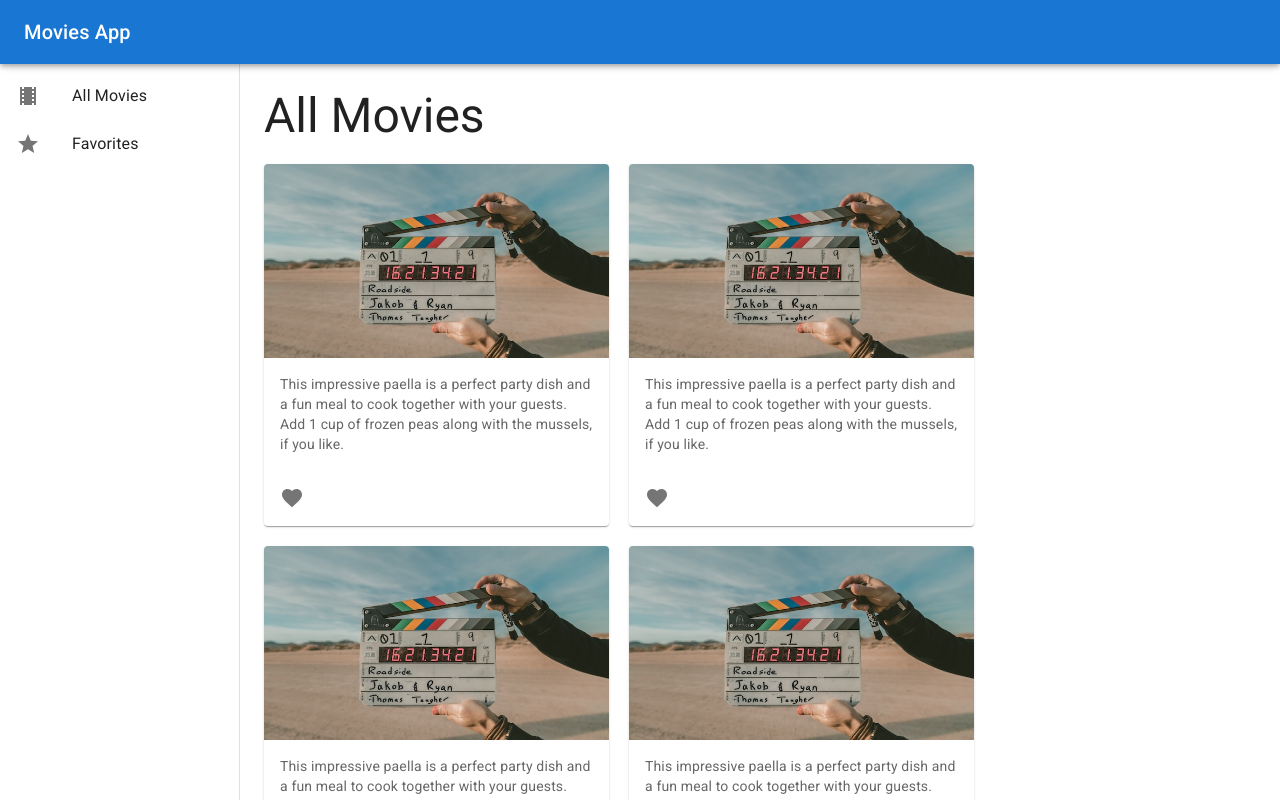
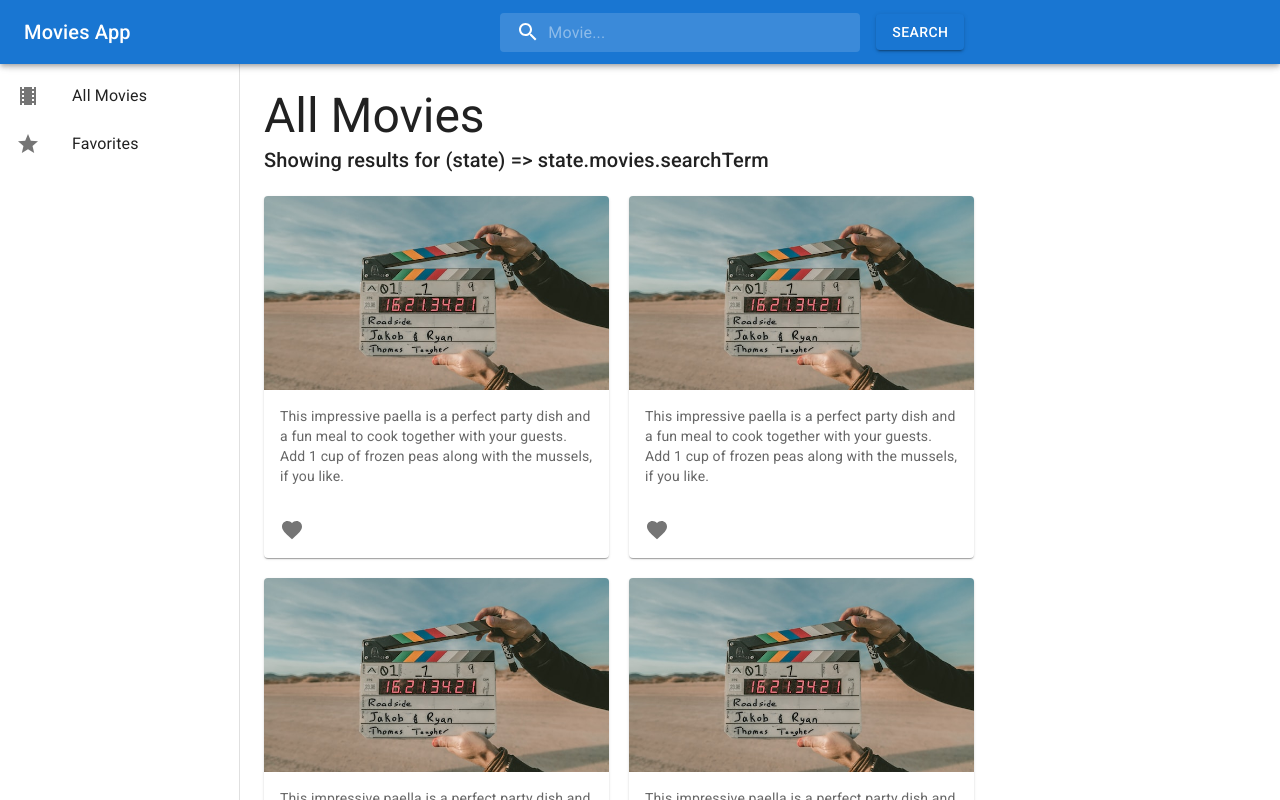
Before and after one commit to aygunbyr/movies-app-react, a React (Create React App) app: page /movies in a window 1280 px wide. Shown: the top 800 px of the page. Built offline with nearby package versions, Linux system fonts and the light colour scheme.

Commit message:
build(deps): redux

```diff
--- a/package.json
+++ b/package.json
@@ -8,6 +8,7 @@
     "@fontsource/roboto": "^5.0.8",
     "@mui/icons-material": "^5.14.11",
     "@mui/material": "^5.14.11",
+    "@reduxjs/toolkit": "^1.9.6",
     "@testing-library/jest-dom": "^5.17.0",
     "@testing-library/react": "^13.4.0",
     "@testing-library/user-event": "^13.5.0",
@@ -17,6 +18,7 @@
     "@types/react-dom": "^18.2.8",
     "react": "^18.2.0",
     "react-dom": "^18.2.0",
+    "react-redux": "^8.1.3",
     "react-router-dom": "^6.16.0",
     "react-scripts": "5.0.1",
     "typescript": "^4.9.5",
--- a/src/index.tsx
+++ b/src/index.tsx
@@ -11,6 +11,8 @@ import '@fontsource/roboto/300.css';
 import '@fontsource/roboto/400.css';
 import '@fontsource/roboto/500.css';
 import '@fontsource/roboto/700.css';
+import { Provider } from 'react-redux';
+import { store } from './redux/store';
 
 import { MoviesLayout } from './layouts/MoviesLayout/MoviesLayout';
 import Movies from './pages/Movies/Movies';
@@ -27,7 +29,9 @@ const router = createBrowserRouter(
 );
 
 createRoot(document.getElementById('root') as HTMLElement).render(
-  <RouterProvider router={router} />
+  <Provider store={store}>
+    <RouterProvider router={router} />
+  </Provider>
 );
 
 // If you want to start measuring performance in your app, pass a function
--- a/src/layouts/MoviesLayout/MoviesLayout.tsx
+++ b/src/layouts/MoviesLayout/MoviesLayout.tsx
@@ -1,3 +1,4 @@
+import { useState } from 'react';
 import { Outlet, Link } from 'react-router-dom';
 import Box from '@mui/material/Box';
 import Drawer from '@mui/material/Drawer';
@@ -12,6 +13,12 @@ import ListItemIcon from '@mui/material/ListItemIcon';
 import ListItemText from '@mui/material/ListItemText';
 import LocalMoviesIcon from '@mui/icons-material/LocalMovies';
 import StarIcon from '@mui/icons-material/Star';
+import { styled, alpha } from '@mui/material/styles';
+import InputBase from '@mui/material/InputBase';
+import SearchIcon from '@mui/icons-material/Search';
+import Button from '@mui/material/Button';
+import { useAppDispatch } from '../../redux/hooks';
+import { setSearchTerm } from '../../redux/features/movies/moviesSlice';
 
 const drawerWidth = 240;
 
@@ -28,7 +35,59 @@ const menu = [
   },
 ];
 
+const Search = styled('div')(({ theme }) => ({
+  position: 'relative',
+  borderRadius: theme.shape.borderRadius,
+  backgroundColor: alpha(theme.palette.common.white, 0.15),
+  '&:hover': {
+    backgroundColor: alpha(theme.palette.common.white, 0.25),
+  },
+  marginRight: theme.spacing(2),
+  marginLeft: 0,
+  width: '100%',
+  [theme.breakpoints.up('sm')]: {
+    marginLeft: theme.spacing(3),
+    width: 'auto',
+  },
+}));
+
+const StyledInputBase = styled(InputBase)(({ theme }) => ({
+  color: 'inherit',
+  '& .MuiInputBase-input': {
+    padding: theme.spacing(1, 1, 1, 0),
+    // vertical padding + font size from searchIcon
+    paddingLeft: `calc(1em + ${theme.spacing(4)})`,
+    transition: theme.transitions.create('width'),
+    width: '100%',
+    [theme.breakpoints.up('md')]: {
+      width: '20ch',
+    },
+  },
+}));
+
+const SearchIconWrapper = styled('div')(({ theme }) => ({
+  padding: theme.spacing(0, 2),
+  height: '100%',
+  position: 'absolute',
+  pointerEvents: 'none',
+  display: 'flex',
+  alignItems: 'center',
+  justifyContent: 'center',
+}));
+
 export const MoviesLayout = () => {
+  const [searchText, setSearchText] = useState('');
+
+  const dispatch = useAppDispatch();
+
+  const handleSearchTextChange = (e: React.ChangeEvent<HTMLInputElement>) => {
+    setSearchText(e.target.value);
+  };
+
+  const handleSearchTextSubmit = async () => {
+    await dispatch(setSearchTerm(searchText));
+  };
+
   return (
     <Box sx={{ display: 'flex' }}>
       <CssBaseline />
@@ -40,6 +99,21 @@ export const MoviesLayout = () => {
           <Typography variant="h6" noWrap component="div">
             Movies App
           </Typography>
+          <Search style={{ marginLeft: '30%' }}>
+            <SearchIconWrapper>
+              <SearchIcon />
+            </SearchIconWrapper>
+            <StyledInputBase
+              placeholder="Movie..."
+              inputProps={{ 'aria-label': 'search' }}
+              onChange={handleSearchTextChange}
+              value={searchText}
+              style={{ width: '360px' }}
+            />
+          </Search>
+          <Button variant="contained" onClick={handleSearchTextSubmit}>
+            Search
+          </Button>
         </Toolbar>
       </AppBar>
       <Drawer
@@ -58,10 +132,11 @@ export const MoviesLayout = () => {
           <List>
             {menu.map((item, index) => (
               <Link
+                key={index}
                 to={item.path}
                 style={{ textDecoration: 'none', color: 'inherit' }}
               >
-                <ListItem key={index} disablePadding>
+                <ListItem disablePadding>
                   <ListItemButton>
                     <ListItemIcon>{item.icon}</ListItemIcon>
                     <ListItemText primary={item.label} />
--- a/src/pages/Movies/Movies.tsx
+++ b/src/pages/Movies/Movies.tsx
@@ -1,10 +1,23 @@
 import { Box, Typography } from '@mui/material';
 import { MovieCard } from '../../components/MovieCard/MovieCard';
+import { useAppSelector } from '../../redux/hooks';
+import { selectSearchTerm } from '../../redux/features/movies/moviesSlice';
 
 const Movies = () => {
+  const searchTerm = useAppSelector((state) => selectSearchTerm);
+
   return (
     <div>
       <Typography variant="h3">All Movies</Typography>
+      {searchTerm ? (
+        <Typography variant="h6">
+          {`Showing results for ${searchTerm}`}
+        </Typography>
+      ) : (
+        <Typography variant="h6">
+          Search for movies to show movies...
+        </Typography>
+      )}
       <Box
         style={{ display: 'flex', flexWrap: 'wrap', gap: 20, marginTop: 20 }}
       >
--- /dev/null
+++ b/src/redux/features/movies/moviesSlice.ts
@@ -0,0 +1,32 @@
+import { createSlice } from '@reduxjs/toolkit';
+import type { PayloadAction } from '@reduxjs/toolkit';
+import type { RootState } from '../../store';
+
+interface MoviesState {
+  movies: {}[];
+  favorites: {}[];
+  searchTerm: string;
+}
+
+const initialState: MoviesState = {
+  movies: [],
+  favorites: [],
+  searchTerm: '',
+};
+
+export const moviesSlice = createSlice({
+  name: 'movies',
+  initialState,
+  reducers: {
+    setSearchTerm: (state, action: PayloadAction<string>) => {
+      state.searchTerm = action.payload;
+    },
+  },
+});
+
+export const { setSearchTerm } = moviesSlice.actions;
+
+// Other code such as selectors can use the imported `RootState` type
+export const selectSearchTerm = (state: RootState) => state.movies.searchTerm;
+
+export default moviesSlice.reducer;
--- /dev/null
+++ b/src/redux/hooks.ts
@@ -0,0 +1,7 @@
+import { useDispatch, useSelector } from 'react-redux';
+import type { TypedUseSelectorHook } from 'react-redux';
+import type { RootState, AppDispatch } from './store';
+
+// Use throughout your app instead of plain `useDispatch` and `useSelector`
+export const useAppDispatch: () => AppDispatch = useDispatch;
+export const useAppSelector: TypedUseSelectorHook<RootState> = useSelector;
--- /dev/null
+++ b/src/redux/store.ts
@@ -0,0 +1,13 @@
+import { configureStore } from '@reduxjs/toolkit';
+import moviesReducer from './features/movies/moviesSlice';
+
+export const store = configureStore({
+  reducer: {
+    movies: moviesReducer,
+  },
+});
+
+// Infer the `RootState` and `AppDispatch` types from the store itself
+export type RootState = ReturnType<typeof store.getState>;
+// Inferred type: {posts: PostsState, comments: CommentsState, users: UsersState}
+export type AppDispatch = typeof store.dispatch;
```
Also changed, not shown: 1 other file (tests, documents, lock files or other folders).
